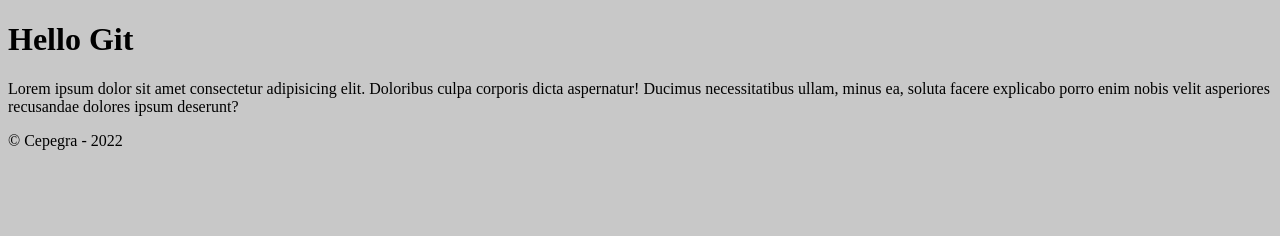
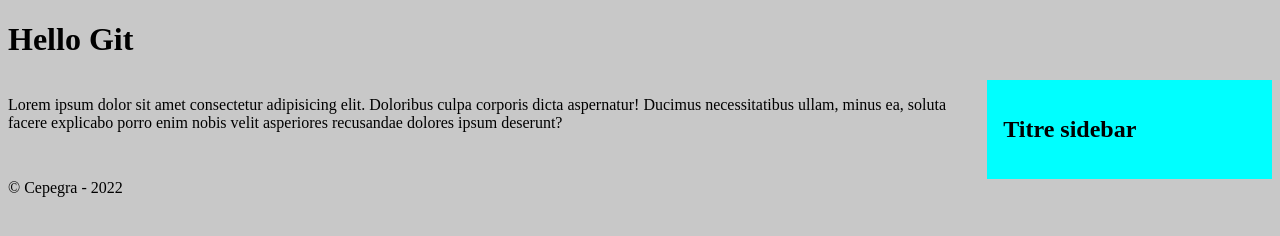
Before and after one commit to pcharli/ingrwi31, a plain HTML site: page index.html in a window 1280 px wide. Drawn offline with Linux system fonts and the light colour scheme.

Commit message:
add sidebar in html & css

```diff
--- a/index.html
+++ b/index.html
@@ -12,9 +12,14 @@
             <header>
                 <h1>Hello Git</h1>
             </header>
-            <main>
-                <p>Lorem ipsum dolor sit amet consectetur adipisicing elit. Doloribus culpa corporis dicta aspernatur! Ducimus necessitatibus ullam, minus ea, soluta facere explicabo porro enim nobis velit asperiores recusandae dolores ipsum deserunt?</p>
-            </main>
+            <div class="content">
+                <main class="main">
+                    <p>Lorem ipsum dolor sit amet consectetur adipisicing elit. Doloribus culpa corporis dicta aspernatur! Ducimus necessitatibus ullam, minus ea, soluta facere explicabo porro enim nobis velit asperiores recusandae dolores ipsum deserunt?</p>
+                </main>
+                <div class="sidebar">
+                    <h2>Titre sidebar</h2>
+                </div> <!-- .sidebar -->
+            </div><!-- .content -->
             <footer>
                 &copy; Cepegra - 2022
             </footer>
--- a/style.css
+++ b/style.css
@@ -1,3 +1,15 @@
 body {
     background: rgb(200,200,200);
 }
+.content {
+    display: flex;
+    flex: 1;
+}
+.main {
+    width: 80%;
+}
+.sidebar {
+    background-color: aqua;
+    min-width: 20%;
+    padding: 1rem;
+}
```
